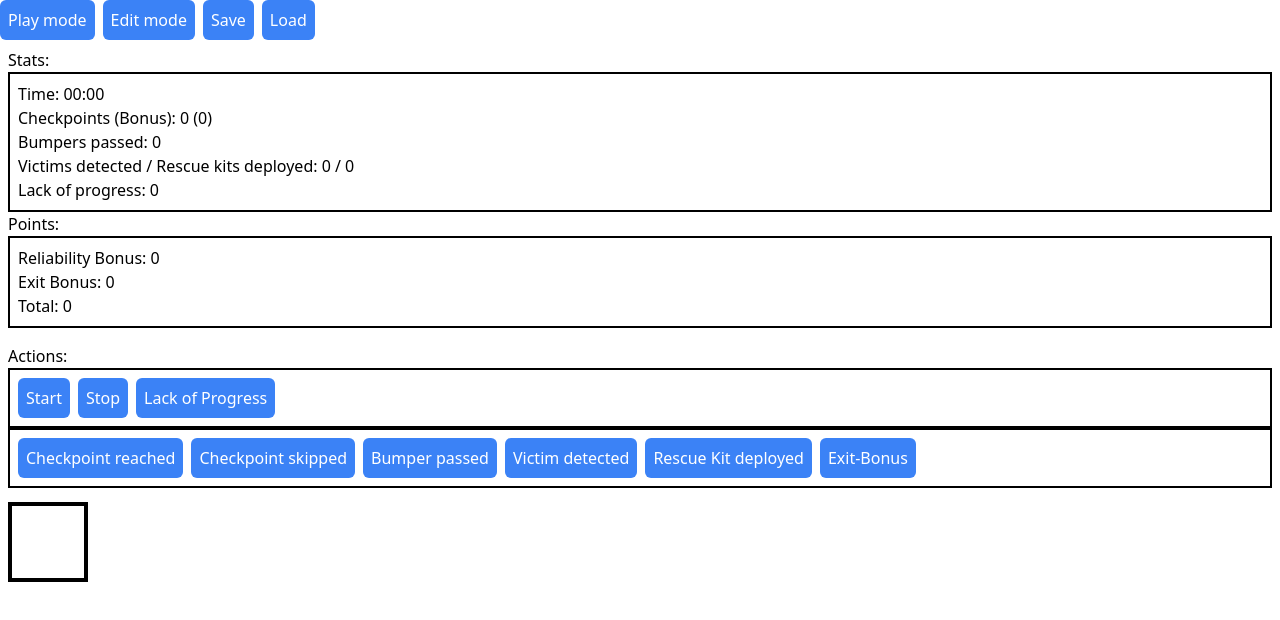
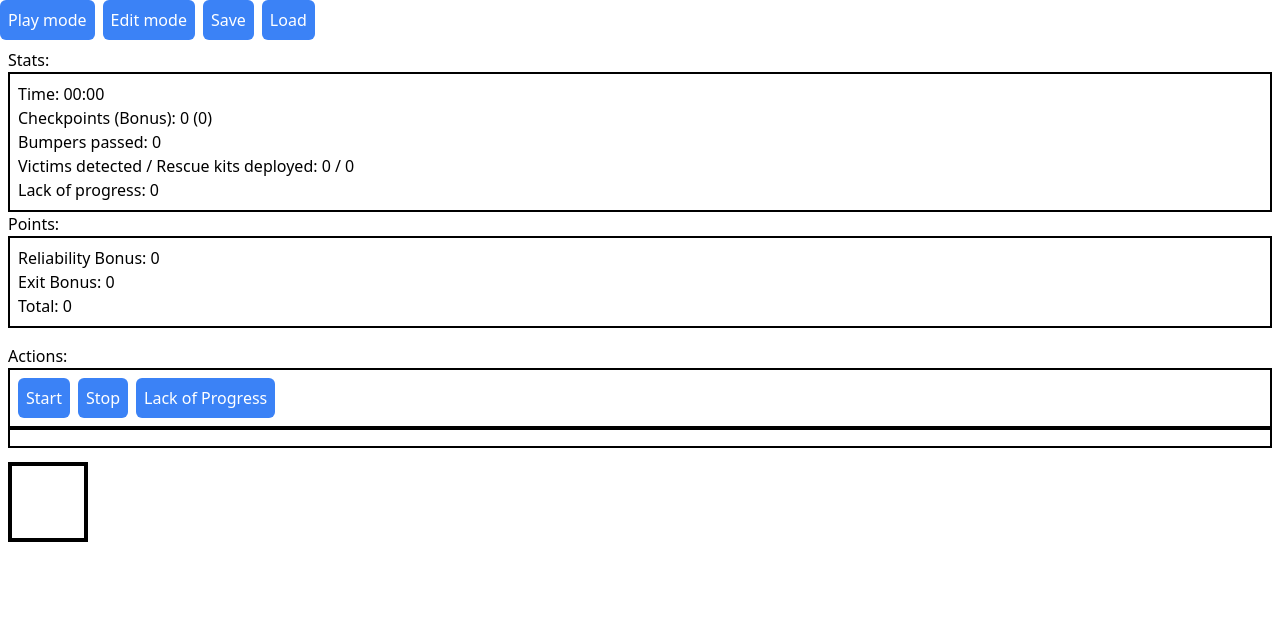
Before and after one commit to Toboxos/rcj-maze-entry-editor, a Vue app: page / in a window 1280 px wide. Shown: the top 620 px of the page. Built offline with nearby package versions, Linux system fonts and the light colour scheme.

Commit message:
Only display actions in play mode when tile supports it

```diff
--- a/src/components/Maze.vue
+++ b/src/components/Maze.vue
@@ -62,14 +62,14 @@
         <button class="btn p-2" @click="actions.lackOfProgress()">Lack of Progress</button>
       </div>
       <div class="p-2 border-2 border-black space-x-2">
-        <button class="btn p-2" @click="actions.checkpointReached()">Checkpoint reached</button>
-        <button class="btn p-2" @click="actions.checkpointSkipped()">Checkpoint skipped</button>
-        <button class="btn p-2" @click="actions.bumperPassed()">Bumper passed</button>
-        <button class="btn p-2" @click="actions.victimDetected()">Victim detected</button>
-        <button class="btn p-2" @click="actions.deployedRescueKit()">Rescue Kit deployed</button>
+        <button class="btn p-2" @click="actions.checkpointReached()" v-if="selectedTile.checkpoint">Checkpoint reached</button>
+        <button class="btn p-2" @click="actions.checkpointSkipped()" v-if="selectedTile.checkpoint">Checkpoint skipped</button>
+        <button class="btn p-2" @click="actions.bumperPassed()" v-if="selectedTile.bumper">Bumper passed</button>
+        <button class="btn p-2" @click="actions.victimDetected()" v-if="selectedTile.victim">Victim detected</button>
+        <button class="btn p-2" @click="actions.deployedRescueKit()" v-if="selectedTile.victim">Rescue Kit deployed</button>
 <!--        <button class="btn p-2">Ramp Up</button>-->
 <!--        <button class="btn p-2">Ramp Down</button>-->
-        <button class="btn p-2" @click="actions.exitFound()">Exit-Bonus</button>
+        <button class="btn p-2" @click="actions.exitFound()" v-if="selectedTile.startpoint">Exit-Bonus</button>
       </div>
     </div>
 
--- a/src/components/Tile.vue
+++ b/src/components/Tile.vue
@@ -3,6 +3,7 @@
       class="tile mt-[-10px] tile relative"
       :class="attributes"
       v-if="props.tile.active"
+      @click="clicked"
   >
 
     <!-- Victim -->
@@ -69,6 +70,7 @@ import {computed} from "vue";
 
 const maze = useMaze();
 
+const emit = defineEmits(['tileClicked']);
 const props = defineProps(["tile", "editMode", "selected"]);
 const attributes = computed(() => {
   return {
@@ -185,6 +187,10 @@ function updateIds() {
     }
   }
 }
+
+function clicked() {
+  emit('tileClicked', props.tile.x, props.tile.y);
+}
 </script>
 
 <style scoped>
```
